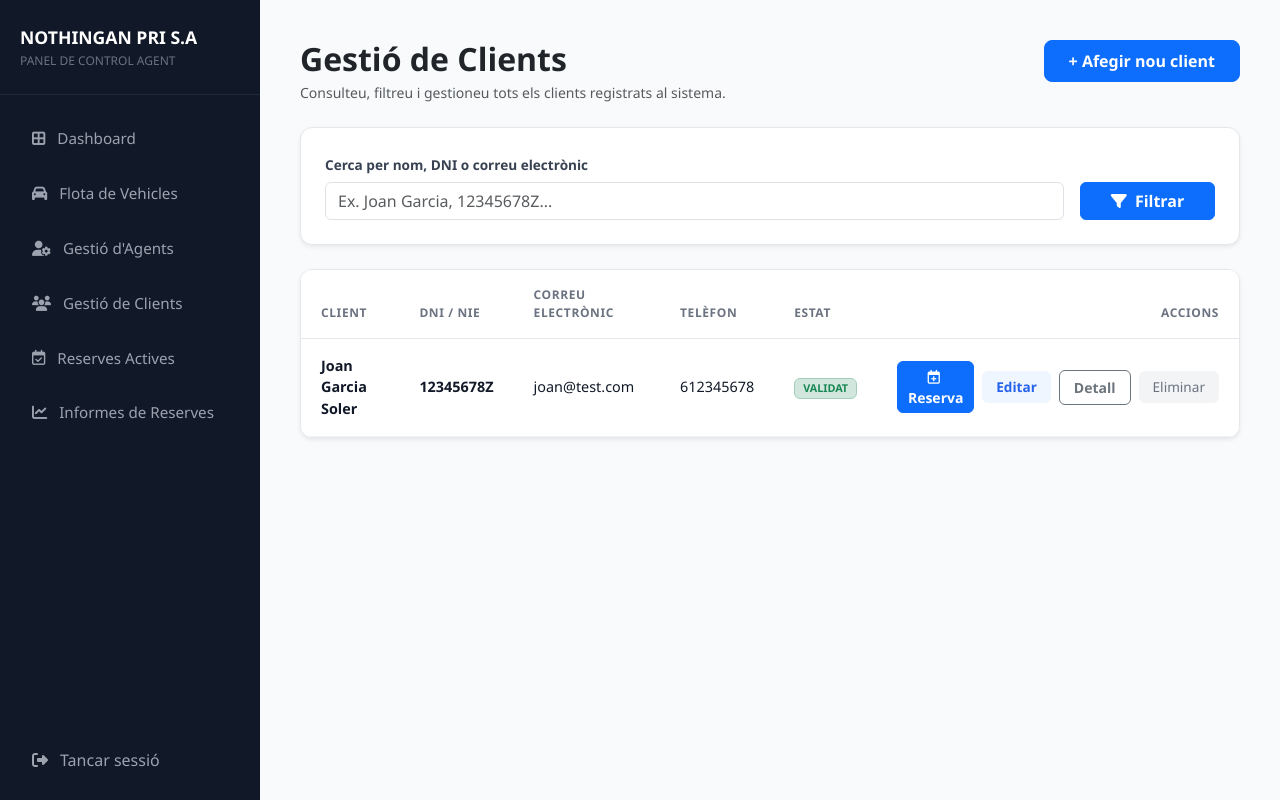
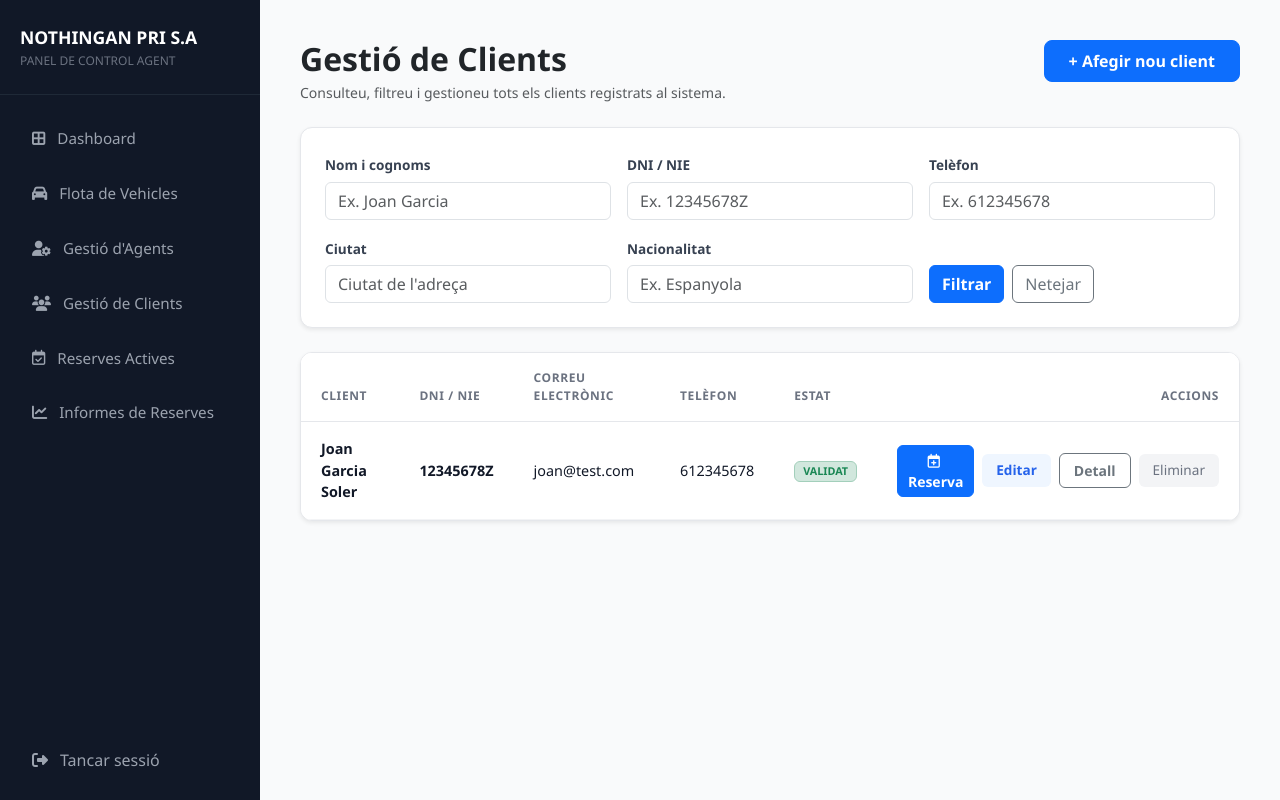
Before and after one commit to banfruns-ban/Nothingan-Pri-S.A., a Spring Boot app: page /dashboard/clients in a window 1280 px wide. Run offline with Spring Boot 4, Linux system fonts and the light colour scheme; the visitor is signed in with stand-in values (Sample User, id 1); some of the project's set-up classes (security, data sources, template engines, error pages and the like) are left out, and stand-ins take their place; some libraries are stand-ins or nearby versions.

Commit message:
Implementar filtros complejos en la lista de clientes y agregar pruebas unitarias para la funcionalidad de filtrado.

```diff
--- a/src/main/java/cat/copernic/projecte1Grup3/Usuaris/Client/Controller/ClientController.java
+++ b/src/main/java/cat/copernic/projecte1Grup3/Usuaris/Client/Controller/ClientController.java
@@ -6,12 +6,10 @@ import cat.copernic.projecte1Grup3.Usuaris.Client.Service.ClientService;
 import jakarta.servlet.http.HttpServletRequest;
 import jakarta.servlet.http.HttpServletResponse;
 import java.io.IOException;
-import java.time.LocalDate;
 import java.util.Optional;
 import org.slf4j.Logger;
 import org.slf4j.LoggerFactory;
 import org.springframework.dao.DataIntegrityViolationException;
-import org.springframework.format.annotation.DateTimeFormat;
 import org.springframework.http.MediaType;
 import org.springframework.http.ResponseEntity;
 import org.springframework.security.core.Authentication;
@@ -72,19 +70,19 @@ public class ClientController {
     // LISTADO Y DETALLE
     // =====================================================
     @GetMapping("/dashboard/clients")
-    public String llistar(@RequestParam(required = false) String q,
+    public String llistar(@RequestParam(required = false) String nacionalitat,
+            @RequestParam(required = false) String nom,
+            @RequestParam(required = false) String telefon,
+            @RequestParam(required = false) String ciutat,
             @RequestParam(required = false) String dni,
-            @RequestParam(required = false) String estat,
-            @RequestParam(required = false) String email,
-            @RequestParam(required = false)
-            @DateTimeFormat(iso = DateTimeFormat.ISO.DATE) LocalDate dataNaixement,
             Model model) {
-        model.addAttribute("clients", clientLogic.llistar(q, dni, estat, email, dataNaixement));
-        model.addAttribute("q", q);
+        model.addAttribute("clients",
+                clientLogic.filtrarClients(nacionalitat, nom, telefon, ciutat, dni));
+        model.addAttribute("nacionalitat", nacionalitat);
+        model.addAttribute("nom", nom);
+        model.addAttribute("telefon", telefon);
+        model.addAttribute("ciutat", ciutat);
         model.addAttribute("dni", dni);
-        model.addAttribute("estat", estat);
-        model.addAttribute("dataNaixement", dataNaixement);
-        model.addAttribute("email", email);
         return "client/llistaClients";
     }
 
--- a/src/main/resources/templates/client/llistaClients.html
+++ b/src/main/resources/templates/client/llistaClients.html
@@ -44,22 +44,34 @@
         <!-- Targeta de Filtres -->
         <div class="filter-card shadow-sm mb-4">
             <form th:action="@{/dashboard/clients}" method="get" class="row g-3 align-items-end">
-                <div class="col-md-10">
-                    <label for="q" class="form-label">Cerca per nom, DNI o correu electrònic</label>
-                    <input type="text" id="q" name="q" class="form-control"
-                           placeholder="Ex. Joan Garcia, 12345678Z..."
-                           th:value="${q}">
+                <div class="col-md-4">
+                    <label for="nom" class="form-label">Nom i cognoms</label>
+                    <input type="text" id="nom" name="nom" class="form-control"
+                           placeholder="Ex. Joan Garcia" th:value="${nom}">
                 </div>
-                <div class="col-md-2 d-flex gap-2">
-                    <button type="submit" class="btn btn-primary w-100 fw-semibold">
-                        <i class="fa-solid fa-filter me-1"></i> Filtrar
-                    </button>
-                    <a th:if="${q != null and !#strings.isEmpty(q)}"
-                       th:href="@{/dashboard/clients}"
-                       class="btn btn-outline-danger"
-                       title="Netejar filtre">
-                        <i class="fa-solid fa-xmark"></i>
-                    </a>
+                <div class="col-md-4">
+                    <label for="dni" class="form-label">DNI / NIE</label>
+                    <input type="text" id="dni" name="dni" class="form-control"
+                           placeholder="Ex. 12345678Z" th:value="${dni}">
+                </div>
+                <div class="col-md-4">
+                    <label for="telefon" class="form-label">Telèfon</label>
+                    <input type="text" id="telefon" name="telefon" class="form-control"
+                           placeholder="Ex. 612345678" th:value="${telefon}">
+                </div>
+                <div class="col-md-4">
+                    <label for="ciutat" class="form-label">Ciutat</label>
+                    <input type="text" id="ciutat" name="ciutat" class="form-control"
+                           placeholder="Ciutat de l'adreça" th:value="${ciutat}">
+                </div>
+                <div class="col-md-4">
+                    <label for="nacionalitat" class="form-label">Nacionalitat</label>
+                    <input type="text" id="nacionalitat" name="nacionalitat" class="form-control"
+                           placeholder="Ex. Espanyola" th:value="${nacionalitat}">
+                </div>
+                <div class="col-md-4 d-flex gap-2">
+                    <button type="submit" class="btn btn-primary fw-semibold">Filtrar</button>
+                    <a th:href="@{/dashboard/clients}" class="btn btn-outline-secondary">Netejar</a>
                 </div>
             </form>
         </div>
```
Also changed, not shown: src/main/java/cat/copernic/projecte1Grup3/Usuaris/Client/Service/ClientService.java (+43 -0 lines), 1 other file.
